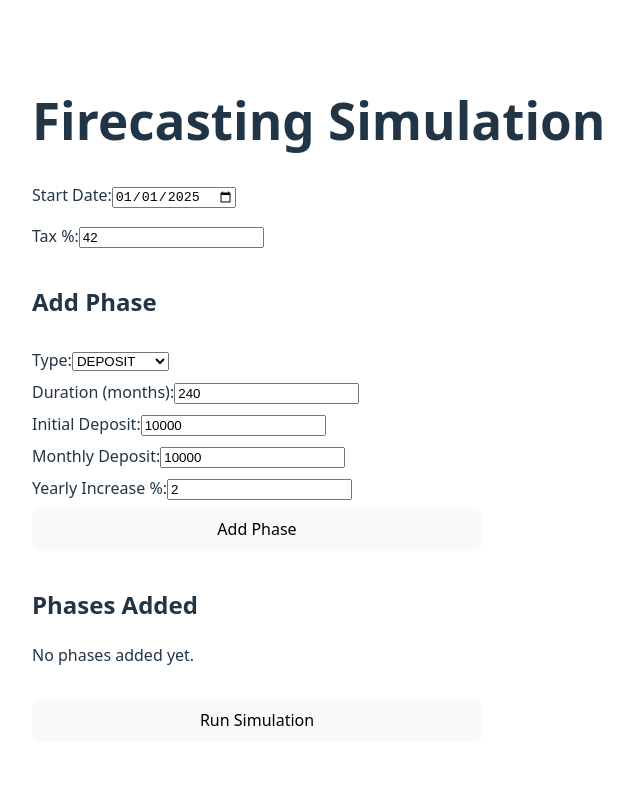
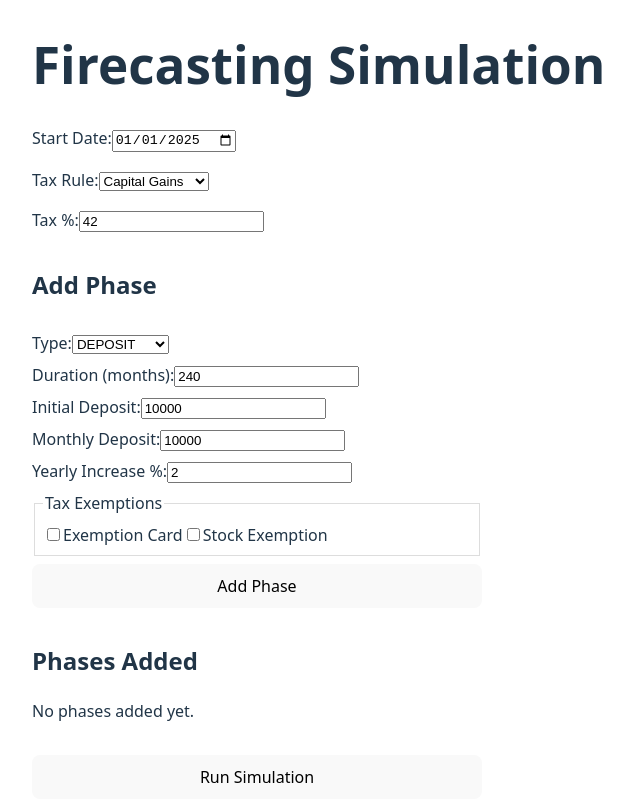
Before and after one commit to Gorm2303/firecasting-frontend, a React (Vite) app in the folder vite-react-frontend/: page / in a window 1280 px wide. Shown: the whole page, without its empty margins (0-640 px from the left). Built offline with nearby package versions, Linux system fonts and the light colour scheme.

Commit message:
The tax rules work!

```diff
--- a/vite-react-frontend/src/components/InputForm.tsx
+++ b/vite-react-frontend/src/components/InputForm.tsx
@@ -11,8 +11,11 @@ interface InputFormProps {
   onSimulationComplete: (stats: YearlySummary[]) => void;
 }
 
+type OverallTaxRule = 'CAPITAL' | 'NOTIONAL';
+
 const InputForm: React.FC<InputFormProps> = ({ onSimulationComplete }) => {
   const [startDate, setStartDate] = useState('2025-01-01');
+  const [overallTaxRule, setOverallTaxRule] = useState<OverallTaxRule>('CAPITAL');
   const [taxPercentage, setTaxPercentage] = useState(42);
   const [returnPercentage, setReturnPercentage] = useState(0.07);
   const [phases, setPhases] = useState<PhaseRequest[]>([]);
@@ -21,32 +24,57 @@ const InputForm: React.FC<InputFormProps> = ({ onSimulationComplete }) => {
   const [simulationId, setSimulationId] = useState<string | null>(null);
 
   const handleAddPhase = (phase: PhaseRequest) => {
-    setPhases(prev => [...prev, phase]);
+    // initialize taxRules on new phase
+    setPhases(prev => [...prev, { ...phase, taxRules: phase.taxRules || [] }]);
   };
 
   const handlePhaseChange = (
     index: number,
     field: keyof PhaseRequest,
-    value: number | string
+    value: number | string | (('CAPITAL' | 'NOTIONAL' | 'EXEMPTIONCARD' | 'STOCKEXEMPTION')[])
   ) => {
-    setPhases(phases =>
-      phases.map((p, i) =>
+    setPhases(phs =>
+      phs.map((p, i) =>
         i === index ? { ...p, [field]: value } : p
       )
     );
   };
 
+  const handlePhaseToggleRule = (
+    index: number,
+    rule: 'EXEMPTIONCARD' | 'STOCKEXEMPTION'
+  ) => {
+    setPhases(phs =>
+      phs.map((p, i) => {
+        if (i !== index) return p;
+        const current = p.taxRules ?? [];
+        const has = current.includes(rule);
+        const updated = has
+          ? current.filter(r => r !== rule)
+          : [...current, rule];
+        return { ...p, taxRules: updated };
+      })
+    );
+  };
+
   const handlePhaseRemove = (index: number) => {
-    setPhases(phases => phases.filter((_, i) => i !== index));
+    setPhases(phs => phs.filter((_, i) => i !== index));
   };
 
   const handleSubmit = async (e: React.FormEvent) => {
     e.preventDefault();
     setSimulateInProgress(true);
 
-    const request: SimulationRequest = { startDate: { date: startDate }, taxPercentage, returnPercentage, phases };
+    const request: SimulationRequest & { overallTaxRule: OverallTaxRule } = {
+      startDate: { date: startDate },
+      overallTaxRule,
+      taxPercentage,
+      returnPercentage,
+      phases,
+    };
+
     try {
-      const simId = await startSimulation(request);
+      const simId = await startSimulation(request as SimulationRequest);
       setSimulationId(simId);
     } catch (err) {
       alert((err as Error).message);
@@ -65,6 +93,18 @@ const InputForm: React.FC<InputFormProps> = ({ onSimulationComplete }) => {
           Start Date:
           <input type="date" value={startDate} onChange={e => setStartDate(e.target.value)} />
         </label>
+
+        <label>
+          Tax Rule:
+          <select
+            value={overallTaxRule}
+            onChange={e => setOverallTaxRule(e.target.value as OverallTaxRule)}
+          >
+            <option value="CAPITAL">Capital Gains</option>
+            <option value="NOTIONAL">Notional Gains</option>
+          </select>
+        </label>
+
         <label>
           Tax %:
           <input
@@ -77,9 +117,10 @@ const InputForm: React.FC<InputFormProps> = ({ onSimulationComplete }) => {
 
         <PhaseForm onAddPhase={handleAddPhase} />
         <PhaseList
-        phases={phases}
-        onPhaseChange={handlePhaseChange}
-        onPhaseRemove={handlePhaseRemove}
+          phases={phases}
+          onPhaseChange={handlePhaseChange}
+          onPhaseRemove={handlePhaseRemove}
+          onToggleTaxRule={handlePhaseToggleRule}
         />
 
         <button type="submit">Run Simulation</button>
--- a/vite-react-frontend/src/components/PhaseForm.tsx
+++ b/vite-react-frontend/src/components/PhaseForm.tsx
@@ -1,5 +1,7 @@
 import React, { useState } from 'react';
 import { PhaseRequest } from '../models/types';
+
+type ExemptionRule = 'EXEMPTIONCARD' | 'STOCKEXEMPTION';
 
 interface PhaseFormProps {
   onAddPhase: (phase: PhaseRequest) => void;
@@ -13,20 +15,28 @@ const PhaseForm: React.FC<PhaseFormProps> = ({ onAddPhase }) => {
   const [yearlyIncreaseInPercentage, setYearlyIncreaseInPercentage] = useState(2);
 
   // Withdrawal-specific states
-  const [withdrawMode, setWithdrawMode] = useState<'RATE' | 'AMOUNT'>('RATE');
+  const [withdrawMode, setWithdrawMode] = useState<'RATE' | 'AMOUNT'>('AMOUNT');
   const [withdrawRate, setWithdrawRate] = useState(4);
   const [withdrawAmount, setWithdrawAmount] = useState(0);
   const [lowerVariationPercentage, setLowerVariationPercentage] = useState(0);
   const [upperVariationPercentage, setUpperVariationPercentage] = useState(0);
 
+  // Tax exemptions
+  const [taxRules, setTaxRules] = useState<ExemptionRule[]>([]);
+
+  const toggleRule = (rule: ExemptionRule) => {
+    setTaxRules(prev =>
+      prev.includes(rule) ? prev.filter(r => r !== rule) : [...prev, rule]
+    );
+  };
+
   const handleAdd = () => {
-    const phase: PhaseRequest = { phaseType, durationInMonths };
+    const phase: PhaseRequest = { phaseType, durationInMonths, taxRules: [...taxRules] };
     if (phaseType === 'DEPOSIT') {
       phase.initialDeposit = initialDeposit;
       phase.monthlyDeposit = monthlyDeposit;
       phase.yearlyIncreaseInPercentage = yearlyIncreaseInPercentage;
     } else if (phaseType === 'WITHDRAW') {
-      // Always include variation percentage
       phase.lowerVariationPercentage = lowerVariationPercentage;
       phase.upperVariationPercentage = upperVariationPercentage;
       if (withdrawMode === 'RATE') {
@@ -38,6 +48,8 @@ const PhaseForm: React.FC<PhaseFormProps> = ({ onAddPhase }) => {
       }
     }
     onAddPhase(phase);
+    // reset exemptions
+    setTaxRules([]);
   };
 
   return (
@@ -45,7 +57,7 @@ const PhaseForm: React.FC<PhaseFormProps> = ({ onAddPhase }) => {
       <h2>Add Phase</h2>
       <label>
         Type:
-        <select value={phaseType} onChange={e => setPhaseType(e.target.value as any)}>
+        <select value={phaseType} onChange={e => setPhaseType(e.target.value as PhaseRequest['phaseType'])}>
           <option value="DEPOSIT">DEPOSIT</option>
           <option value="PASSIVE">PASSIVE</option>
           <option value="WITHDRAW">WITHDRAW</option>
@@ -143,6 +155,27 @@ const PhaseForm: React.FC<PhaseFormProps> = ({ onAddPhase }) => {
         </>
       )}
 
+      {/* Exemption checkboxes for any phase */}
+      <fieldset style={{ border: '1px solid #ddd', padding: '0.5rem' }}>
+        <legend>Tax Exemptions</legend>
+        <label>
+          <input
+            type="checkbox"
+            checked={taxRules.includes('EXEMPTIONCARD')}
+            onChange={() => toggleRule('EXEMPTIONCARD')}
+          />
+          Exemption Card
+        </label>
+        <label>
+          <input
+            type="checkbox"
+            checked={taxRules.includes('STOCKEXEMPTION')}
+            onChange={() => toggleRule('STOCKEXEMPTION')}
+          />
+          Stock Exemption
+        </label>
+      </fieldset>
+
       <button type="button" onClick={handleAdd}>
         Add Phase
       </button>
--- a/vite-react-frontend/src/components/PhaseList.tsx
+++ b/vite-react-frontend/src/components/PhaseList.tsx
@@ -1,23 +1,16 @@
 import React from 'react';
 import { PhaseRequest } from '../models/types';
 
+type ExemptionRule = 'EXEMPTIONCARD' | 'STOCKEXEMPTION';
+
 interface PhaseListProps {
   phases: PhaseRequest[];
-  /**
-   * Called when a field on a phase is changed.
-   * @param index index of the phase in the array
-   * @param field the key of PhaseRequest being updated
-   * @param value the new value for that field
-   */
   onPhaseChange: (index: number, field: keyof PhaseRequest, value: number | string) => void;
-  /**
-   * Called when a phase should be removed.
-   * @param index index of the phase in the array
-   */
   onPhaseRemove: (index: number) => void;
+  onToggleTaxRule: (index: number, rule: ExemptionRule) => void;
 }
 
-const PhaseList: React.FC<PhaseListProps> = ({ phases, onPhaseChange, onPhaseRemove }) => {
+const PhaseList: React.FC<PhaseListProps> = ({ phases, onPhaseChange, onPhaseRemove, onToggleTaxRule }) => {
   const handleChange = (
     idx: number,
     field: keyof PhaseRequest,
@@ -38,7 +31,6 @@ const PhaseList: React.FC<PhaseListProps> = ({ phases, onPhaseChange, onPhaseRem
             key={idx}
             style={{ border: '1px solid #ccc', padding: '0.5rem', marginBottom: '0.5rem', position: 'relative' }}
           >
-            {/* Remove Button */}
             <button
               type="button"
               onClick={() => onPhaseRemove(idx)}
@@ -47,9 +39,7 @@ const PhaseList: React.FC<PhaseListProps> = ({ phases, onPhaseChange, onPhaseRem
               X
             </button>
 
-            <div>
-              <strong>{p.phaseType} Phase</strong>
-            </div>
+            <strong>{p.phaseType} Phase</strong>
 
             <div>
               <label>
@@ -99,7 +89,7 @@ const PhaseList: React.FC<PhaseListProps> = ({ phases, onPhaseChange, onPhaseRem
 
             {p.phaseType === 'WITHDRAW' && (
               <>
-                {p.withdrawAmount != null ? (
+                {p.withdrawAmount != null && p.withdrawAmount > 0 ? (
                   <div>
                     <label>
                       Withdraw Amount:
@@ -148,6 +138,24 @@ const PhaseList: React.FC<PhaseListProps> = ({ phases, onPhaseChange, onPhaseRem
                 )}
               </>
             )}
+
+            <fieldset style={{ border: '1px dashed #aaa', padding: '0.5rem', marginTop: '0.5rem' }}>
+              <legend>Tax Exemptions</legend>
+              <label>
+                <input
+                  type="checkbox"
+                  checked={p.taxRules?.includes('EXEMPTIONCARD') ?? false}
+                  onChange={() => onToggleTaxRule(idx, 'EXEMPTIONCARD')}
+                /> Exemption Card
+              </label>
+              <label>
+                <input
+                  type="checkbox"
+                  checked={p.taxRules?.includes('STOCKEXEMPTION') ?? false}
+                  onChange={() => onToggleTaxRule(idx, 'STOCKEXEMPTION')}
+                /> Stock Exemption
+              </label>
+            </fieldset>
           </div>
         ))
       )}
--- a/vite-react-frontend/src/models/types.tsx
+++ b/vite-react-frontend/src/models/types.tsx
@@ -1,5 +1,6 @@
 export interface PhaseRequest {
   phaseType: 'DEPOSIT' | 'PASSIVE' | 'WITHDRAW';
+  taxRules?: ('CAPITAL' | 'NOTIONAL' | 'EXEMPTIONCARD' | 'STOCKEXEMPTION')[];
   durationInMonths: number;
   initialDeposit?: number;
   monthlyDeposit?: number;
```
Lines whose indentation alone changed are shown as unchanged.
